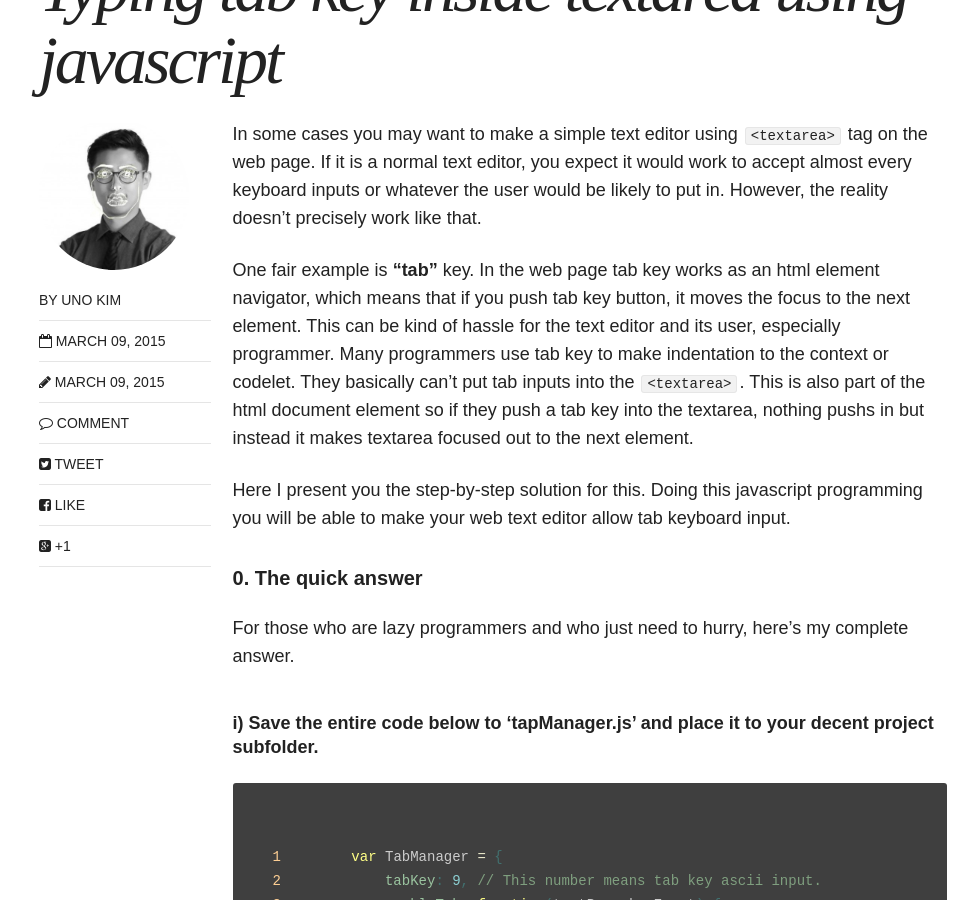
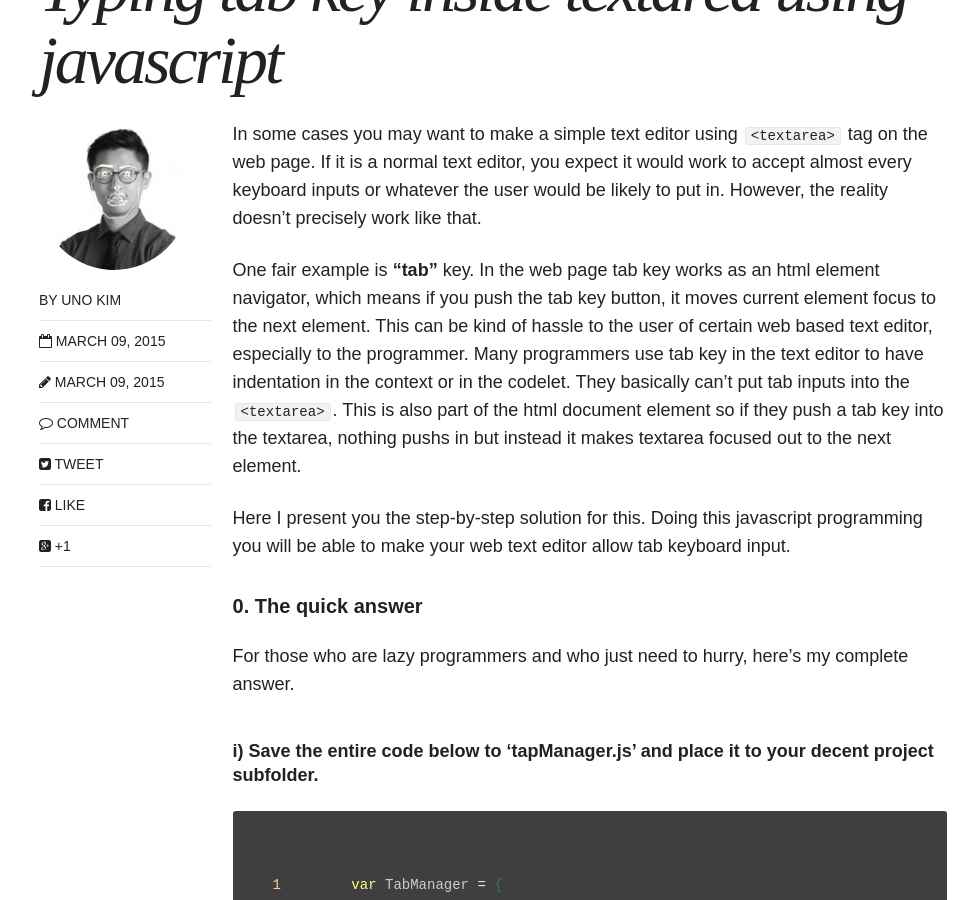
Before and after one commit to djkeh/djkeh.github.io, a Jekyll site: the page built from _posts/articles/2015-03-09-Typing-tab-key-inside-textarea-using-javascript.md, in a window 1280 px wide and 900 px high, scrolled down 511 px. Shown: the whole window, without its empty margins (147-1125 px from the left). Built offline with Jekyll 4.4.1, drawn with Linux system fonts in a browser that asks for light colours; nearby versions of some CDN libraries; comment, search, counter and statistics services are not loaded.

Commit message:
post update

```diff
--- a/_posts/articles/2015-03-09-Typing-tab-key-inside-textarea-using-javascript.md
+++ b/_posts/articles/2015-03-09-Typing-tab-key-inside-textarea-using-javascript.md
@@ -15,7 +15,7 @@ share: true
 
 In some cases you may want to make a simple text editor using `<textarea>` tag on the web page. If it is a normal text editor, you expect it would work to accept almost every keyboard inputs or whatever the user would be likely to put in. However, the reality doesn't precisely work like that.
 
-One fair example is **"tab"** key. In the web page tab key works as an html element navigator, which means that if you push tab key button, it moves the focus to the next element. This can be kind of hassle for the text editor and its user, especially programmer. Many programmers use tab key to make indentation to the context or codelet. They basically can't put tab inputs into the `<textarea>`. This is also part of the html document element so if they push a tab key into the textarea, nothing pushs in but instead it makes textarea focused out to the next element.
+One fair example is **"tab"** key. In the web page tab key works as an html element navigator, which means if you push the tab key button, it moves current element focus to the next element. This can be kind of hassle to the user of certain web based text editor, especially to the programmer. Many programmers use tab key in the text editor to have indentation in the context or in the codelet. They basically can't put tab inputs into the `<textarea>`. This is also part of the html document element so if they push a tab key into the textarea, nothing pushs in but instead it makes textarea focused out to the next element.
 
 Here I present you the step-by-step solution for this. Doing this javascript programming you will be able to make your web text editor allow tab keyboard input.
 
```
